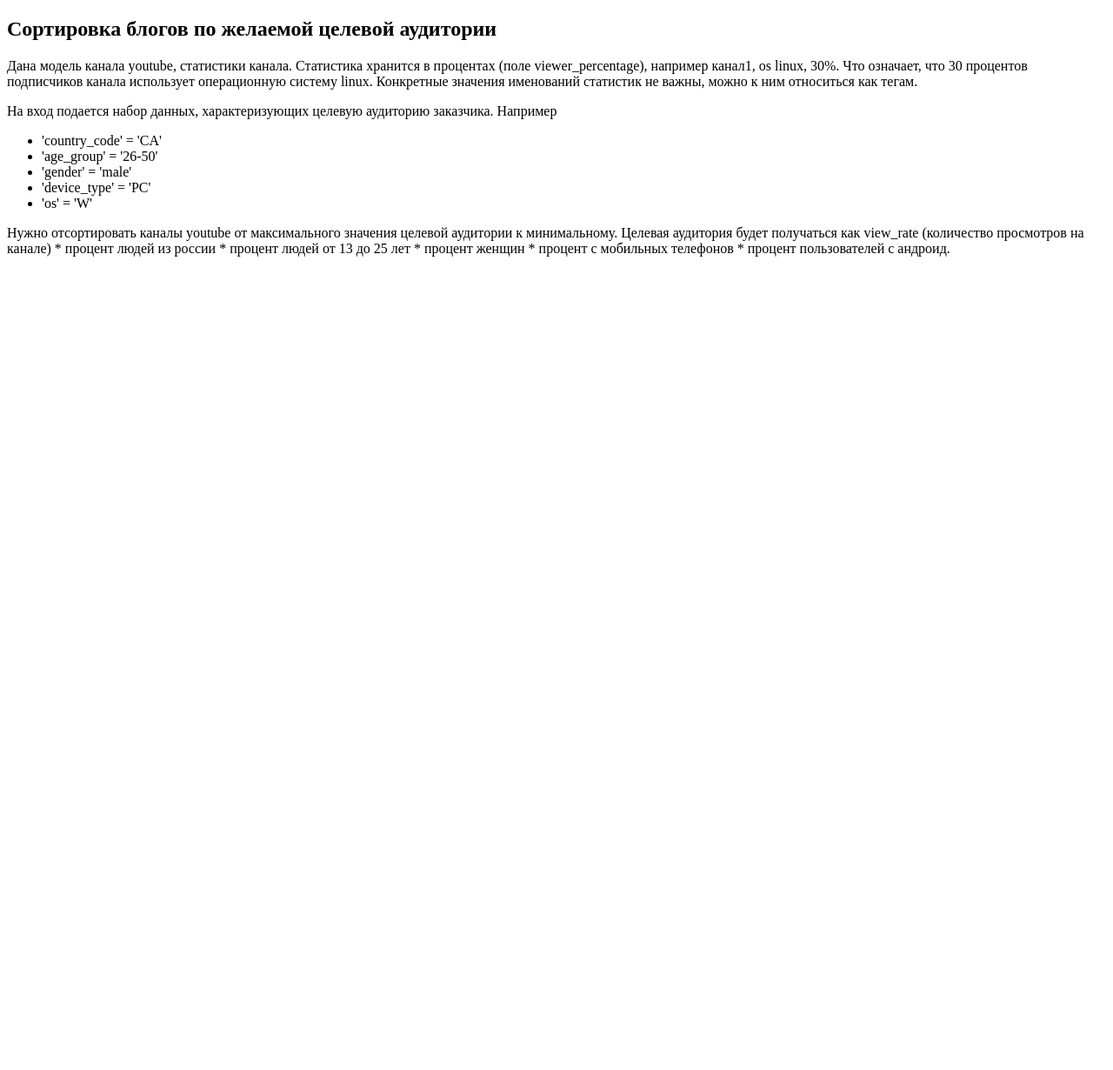
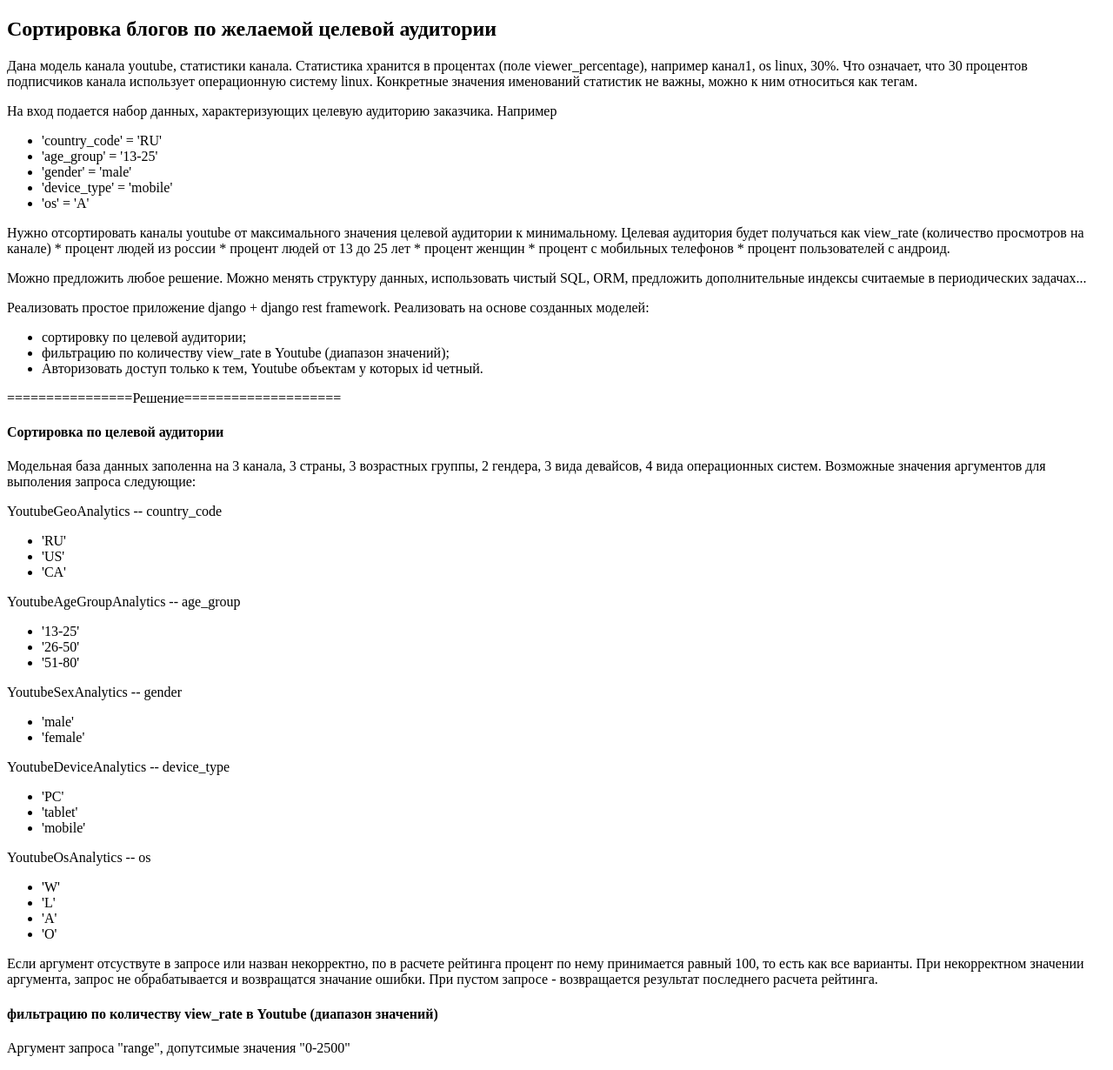
Before and after one commit to kv2709/youtube-rating, a Django app: page / in a window 1280 px wide. Shown: the whole page at 87% size. Before the commit the page ends 295 px from the top, so only its background shows below. Run offline with Django 3.2, Linux system fonts and the light colour scheme.

Commit message:
add filter

```diff
--- a/api_app/templates/api_app/index.html
+++ b/api_app/templates/api_app/index.html
@@ -20,11 +20,11 @@
     аудиторию заказчика. Например
 </p>
 <ul>
-    <li>'country_code' = 'CA'</li>
-    <li>'age_group' = '26-50'</li>
+    <li>'country_code' = 'RU'</li>
+    <li>'age_group' = '13-25'</li>
     <li>'gender' = 'male'</li>
-    <li>'device_type' = 'PC'</li>
-    <li>'os' = 'W'</li>
+    <li>'device_type' = 'mobile'</li>
+    <li>'os' = 'A'</li>
 </ul>
 <p>
     Нужно отсортировать каналы youtube от максимального значения
@@ -34,5 +34,84 @@
     процент женщин * процент с мобильных телефонов * процент
     пользователей с андроид.
 </p>
+<p>
+    Можно предложить любое решение. Можно менять структуру данных,
+    использовать чистый SQL, ORM, предложить дополнительные индексы
+    считаемые в периодических задачах...
+</p>
+<p>
+    Реализовать простое приложение django + django rest framework.
+    Реализовать на основе созданных моделей:
+</p>
+
+<ul>
+    <li>cортировку по целевой аудитории;</li>
+    <li>фильтрацию по количеству view_rate в Youtube (диапазон значений);</li>
+    <li>Авторизовать доступ только к тем, Youtube объектам у которых id четный.</li>
+</ul>
+
+<p>================Решение====================</p>
+
+<h4>Сортировка по целевой аудитории</h4>
+<p>
+    Модельная база данных заполенна на 3 канала, 3 страны, 3 возрастных группы, 2 гендера,
+    3 вида девайсов, 4 вида операционных систем. Возможные значения аргументов для выполения
+    запроса следующие:
+</p>
+<p>
+    YoutubeGeoAnalytics -- country_code
+</p>
+<ul>
+    <li>'RU'</li>
+    <li>'US'</li>
+    <li>'CA'</li>
+</ul>
+<p>
+    YoutubeAgeGroupAnalytics -- age_group
+</p>
+<ul>
+    <li>'13-25'</li>
+    <li>'26-50'</li>
+    <li>'51-80'</li>
+</ul>
+<p>
+    YoutubeSexAnalytics -- gender
+</p>
+<ul>
+    <li>'male'</li>
+    <li>'female'</li>
+</ul>
+<p>
+    YoutubeDeviceAnalytics -- device_type
+</p>
+<ul>
+    <li>'PC'</li>
+    <li>'tablet'</li>
+    <li>'mobile'</li>
+</ul>
+<p>
+    YoutubeOsAnalytics -- os
+</p>
+<ul>
+    <li>'W'</li>
+    <li>'L'</li>
+    <li>'A'</li>
+    <li>'O'</li>
+</ul>
+
+
+
+<p>
+    Если аргумент отсуствуте в запросе или назван некорректно, по в расчете рейтинга процент по нему
+    принимается равный 100, то есть как все варианты. При некорректном значении аргумента,
+    запрос не обрабатывается и возвращатся значание ошибки. При пустом запросе - возвращается
+    результат последнего расчета рейтинга.
+</p>
+
+<h4>фильтрацию по количеству view_rate в Youtube (диапазон значений)</h4>
+<p>
+    Аргумент запроса "range", допутсимые значения "0-2500"
+</p>
+
 </body>
 </html>
--- a/api_app/urls.py
+++ b/api_app/urls.py
@@ -4,7 +4,7 @@
 
 urlpatterns = [
     url(r'^$', views.index),
-    url(r'^api_app/$', views.youtube_list),
-    url(r'^api_app/(?P<pk>[0-9]+)/$', views.youtube_detail),]
+    url(r'^channel/$', views.youtube_list),
+    url(r'^channel_filter/$', views.youtube_filter),]
 
 urlpatterns = format_suffix_patterns(urlpatterns)
--- a/api_app/views.py
+++ b/api_app/views.py
@@ -15,21 +15,77 @@
     dev = request_dict['device_type']
     osd = request_dict['os']
     # time_start = datetime.datetime.now()
-
-    #-------------------0:00:00.880051-----------------------------------------------------
+    #---------------------0:00:00.816047----------------------------------------------
     youtube_query_set = Youtube.objects.all()
     for youtube_channel in youtube_query_set:
         name_channel_l = youtube_channel.name
         count_views_channel = float(Youtube.objects.get(name = name_channel_l).view_rate)
-        rating_geo = float(Youtube.objects.get(name = name_channel_l).country_views.filter(country_code = geo).values("viewer_percentage")[0]['viewer_percentage'])
-        rating_age = float(Youtube.objects.get(name=name_channel_l).age_views.filter(age_group=age).values("viewer_percentage")[0]['viewer_percentage'])
-        rating_gen = float(Youtube.objects.get(name=name_channel_l).gender_views.filter(gender=gen).values("viewer_percentage")[0]['viewer_percentage'])
-        rating_dev = float(Youtube.objects.get(name=name_channel_l).device_views.filter(device_type=dev).values("viewer_percentage")[0]['viewer_percentage'])
-        rating_osd = float(Youtube.objects.get(name=name_channel_l).os_views.filter(os=osd).values("viewer_percentage")[0]['viewer_percentage'])
-        sum_rating = count_views_channel * rating_geo * rating_age * rating_gen * rating_dev * rating_osd
+        # ----------------------geo------------------------------------------------------------
+        list_dict_geo_unique = YoutubeGeoAnalytics.objects.all().values("country_code").distinct()
+        list_geo_unique = []
+        for i in range(len(list_dict_geo_unique)):
+            list_geo_unique.append(list_dict_geo_unique[i]["country_code"])
+        if geo not in list_geo_unique:
+            return False
+        if geo != '':
+            rating_geo = float(Youtube.objects.get(name=name_channel_l).country_views.filter(country_code=geo).
+                               values("viewer_percentage")[0]['viewer_percentage'])
+        else:
+            rating_geo = 1
+        #----------------------age------------------------------------------------------------
+        list_dict_age_unique = YoutubeAgeGroupAnalytics.objects.all().values("age_group").distinct()
+        list_age_unique = []
+        for i in range(len(list_dict_age_unique)):
+            list_age_unique.append(list_dict_age_unique[i]["age_group"])
+        if age not in list_age_unique:
+            return False
+        if age != '':
+            rating_age = float(Youtube.objects.get(name=name_channel_l).age_views.filter(age_group=age).
+                               values("viewer_percentage")[0]['viewer_percentage'])
+        else:
+            rating_age = 1
+        #----------------------gender------------------------------------------------------------
+        list_dict_gender_unique = YoutubeSexAnalytics.objects.all().values("gender").distinct()
+        list_gender_unique = []
+        for i in range(len(list_dict_gender_unique)):
+            list_gender_unique.append(list_dict_gender_unique[i]["gender"])
+        if gen not in list_gender_unique:
+            return False
+        if gen != '':
+            rating_gen = float(Youtube.objects.get(name=name_channel_l).gender_views.filter(gender=gen).
+                               values("viewer_percentage")[0]['viewer_percentage'])
+        else:
+            rating_gen = 1
+        #---------------------------device-------------------------------------------------
+        list_dict_device_unique = YoutubeDeviceAnalytics.objects.all().values("device_type").distinct()
+        list_device_unique = []
+        for i in range(len(list_dict_device_unique)):
+            list_device_unique.append(list_dict_device_unique[i]["device_type"])
+        if dev not in list_device_unique:
+            return False
+        if dev != '':
+            rating_dev = float(Youtube.objects.get(name=name_channel_l).device_views.filter(device_type=dev).
+                               values("viewer_percentage")[0]['viewer_percentage'])
+        else:
+            rating_dev = 1
+        #------------------------------OS---------------------------------------------
+        list_dict_os_unique = YoutubeOSAnalytics.objects.all().values("os").distinct()
+        list_os_unique = []
+        for i in range(len(list_dict_os_unique)):
+            list_os_unique.append(list_dict_os_unique[i]["os"])
+        if osd not in list_os_unique:
+            return False
+        if osd != '':
+            rating_osd = float(Youtube.objects.get(name=name_channel_l).os_views.filter(os=osd).
+                               values("viewer_percentage")[0]['viewer_percentage'])
+        else:
+            rating_osd = 1
+        #------------------------------------------------------------------------------------
+        sum_rating = count_views_channel * rating_geo * rating_age * \
+                     rating_gen * rating_dev * rating_osd
         youtube_channel.calc_rate_request = sum_rating
         youtube_channel.save()
-    #------------------------------------------------------------------------------------
+        #------------------------------------------------------------------------------------
 
     #---------------------00:00:00.922053------------------------------------------------
     # youtube_query_set = Youtube.objects.all()
@@ -48,38 +104,70 @@
     #--------------------------------------------------------------------------
     # time_finish = datetime.datetime.now()
     # print(str(time_finish - time_start))
+    return True
 
 
 
 
-@api_view(['GET','POST'])
+@api_view(['GET'])
 def youtube_list(request, format=None):
     """
     List all channels, or create a new channel.
     """
     if request.method == 'GET':
-
         query_str = request.environ['QUERY_STRING']
         cont_type = request.environ['CONTENT_TYPE']
         request_dict = {}
+        res = False
         if query_str != "":
             request_dict['country_code'] = request.GET.get('country_code', '')
             request_dict['age_group'] = request.GET.get('age_group', '')
             request_dict['gender'] = request.GET.get('gender', '')
-            request_dict['device_type'] = request.GET.get('device_type','')
-            request_dict['os'] = request.GET.get('os','')
-            calculate_rating(request_dict)
+            request_dict['device_type'] = request.GET.get('device_type', '')
+            request_dict['os'] = request.GET.get('os', '')
+            res = calculate_rating(request_dict)
+        if res or query_str == "":
+            youtube_channels = Youtube.objects.all()
+            youtube_channels_sort = youtube_channels.order_by("calc_rate_request").reverse()
+            serializer = YoutubeSerializer(youtube_channels_sort, many=True)
+            return Response(serializer.data)
+        else:
+            error_dict = {"result_request": "Error in value argument"}
+            return Response(error_dict)
 
-        youtube_channels = Youtube.objects.all()
-        youtube_channels_sort = youtube_channels.order_by("calc_rate_request").reverse()
-        serializer = YoutubeSerializer(youtube_channels_sort, many=True)
-        return Response(serializer.data)
-    elif request.method == 'POST':
-        serializer = YoutubeSerializer(data=request.data)
-        if serializer.is_valid():
-            serializer.save()
-            return Response(serializer.data, status=status.HTTP_201_CREATED)
-        return Response(serializer.errors, status=status.HTTP_400_BAD_REQUEST)
+    # elif request.method == 'POST':
+    #     serializer = YoutubeSerializer(data=request.data)
+    #     if serializer.is_valid():
+    #         serializer.save()
+    #         return Response(serializer.data, status=status.HTTP_201_CREATED)
+    #     return Response(serializer.errors, status=status.HTTP_400_BAD_REQUEST)
+
+
+@api_view(['GET'])
+def youtube_filter(request, format=None):
+    """
+    Filter channels on count viewers.
+    """
+    if request.method == 'GET':
+        query_str = request.environ['QUERY_STRING']
+        request_dict = {}
+        res = False
+        if query_str != "":
+            range_filter_str = request.GET.get('range', '')
+            try:
+                list_range = range_filter_str.split("-")
+                beg_range = float(list_range[0])
+                end_range = float(list_range[1])
+                res = True
+                youtube_channels = Youtube.objects.all()
+                youtube_channels_filter = youtube_channels.filter(view_rate__gte=beg_range, view_rate__lte=end_range)
+                serializer = YoutubeSerializer(youtube_channels_filter, many=True)
+                return Response(serializer.data)
+            except:
+                error_dict = {"result_request": "Error in value argument"}
+                return Response(error_dict)
+
+
 
 @api_view(['GET', 'PUT', 'DELETE'])
 def youtube_detail(request, pk, format=None):
```
Lines whose indentation alone changed are shown as unchanged.
